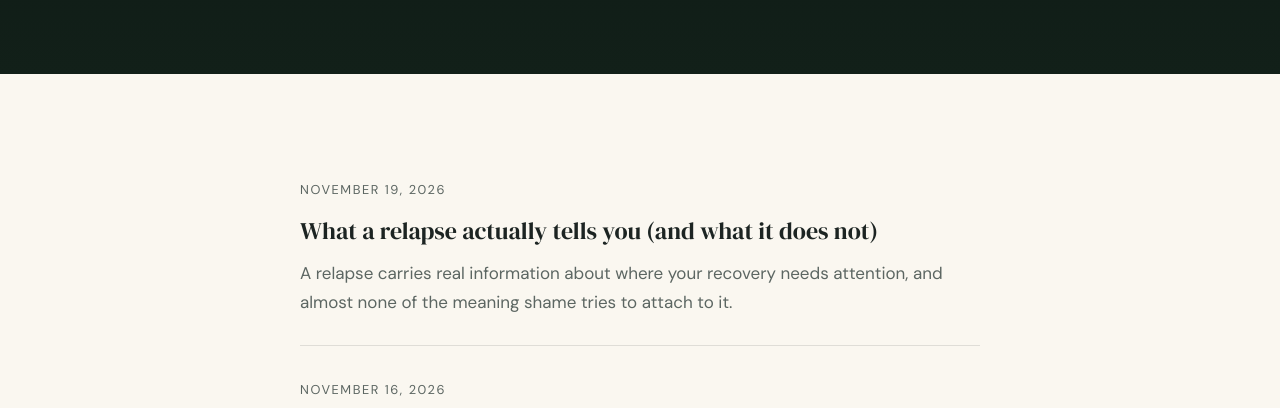
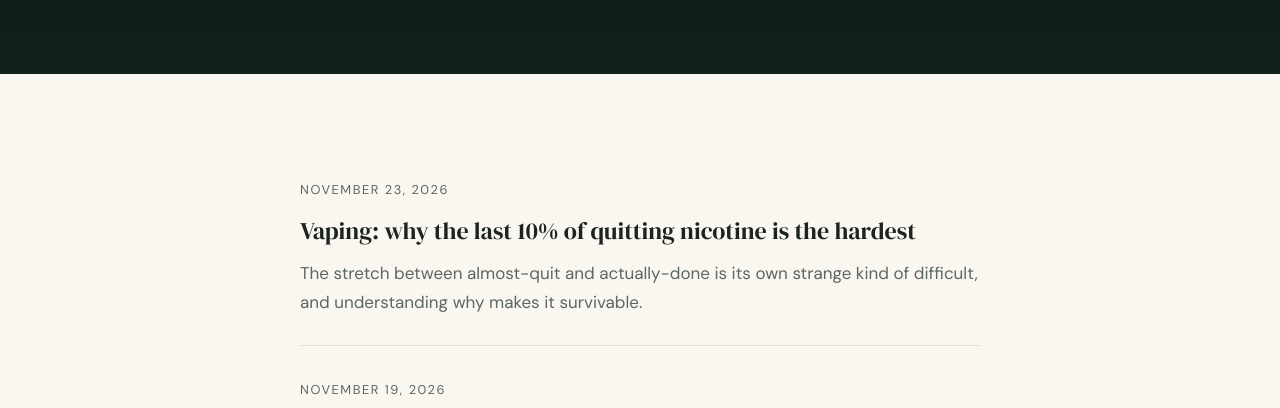
Before and after one commit to amduncanjr-bit/thriverecoveryapp.com, a plain HTML site: page blog/index.html in a window 1280 px wide. Shown: the part 355-763 px from the top of the page. Drawn offline with Linux system fonts and the light colour scheme.

Commit message:
index: last-ten-percent-nicotine

```diff
--- a/blog/index.html
+++ b/blog/index.html
@@ -76,6 +76,13 @@ footer a{color:rgba(255,255,255,.75);text-decoration:none}
 </header>
 <main class="prose"><div class="wrap">
   <ul class="bloglist">
+    <li>
+      <a href="/blog/last-ten-percent-nicotine/">
+        <span class="bdate">November 23, 2026</span>
+        <h2>Vaping: why the last 10% of quitting nicotine is the hardest</h2>
+        <p>The stretch between almost-quit and actually-done is its own strange kind of difficult, and understanding why makes it survivable.</p>
+      </a>
+    </li>
     <li>
       <a href="/blog/what-relapse-actually-tells-you-c73i/">
         <span class="bdate">November 19, 2026</span>
```
